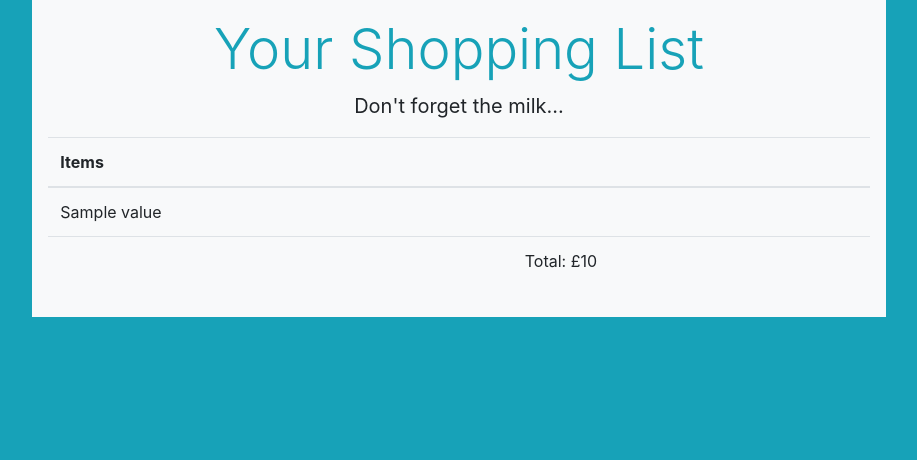
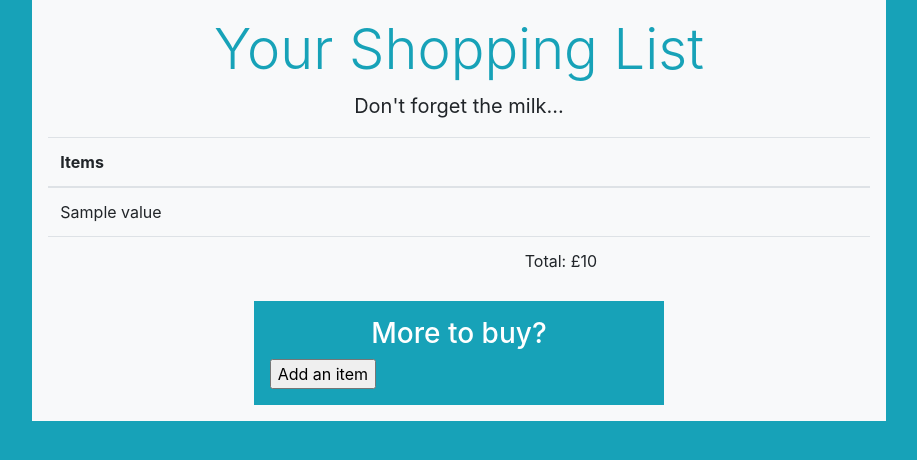
Before and after one commit to katestarks/shopping_list, a Django app: template your_list/templates/your_list/index.html in a window 1280 px wide. Shown: the top 460 px of the page, without its empty margins (181-1098 px from the left). Run offline with Django 4.2, Linux system fonts and the light colour scheme; the template is opened without the code that fills it: most values are stand-ins (such as "Sample title", 1, 10 or a date in 2020); some libraries are stand-ins or nearby versions.

Commit message:
updated home with add item option

```diff
--- a/your_list/templates/your_list/index.html
+++ b/your_list/templates/your_list/index.html
@@ -1,4 +1,5 @@
 <!DOCTYPE HTML>
+<!-- Homepage displaying list of items and option to add -->
 <html>
     <head>
         {% load static %}
@@ -6,7 +7,6 @@
       <link rel="stylesheet" href="https://stackpath.bootstrapcdn.com/bootstrap/4.3.1/css/bootstrap.min.css" integrity="sha384-ggOyR0iXCbMQv3Xipma34MD+dH/1fQ784/j6cY/iJTQUOhcWr7x9JvoRxT2MZw1T" crossorigin="anonymous">
       <link rel="icon" type="image/x-icon" href="{% static '/images/milk_bottle.png' %}">
     </head>
-
     <body class="bg-info">
         <main class="col-8 offset-2 bg-light p-3">
             <h1 class="display-4 text-center text-info">Your Shopping List</h1>
@@ -22,7 +22,6 @@
                         <th scope="col"></th>
                     </tr>
                 </thead>
-
                 <tbody id="shopping_list">
                     {% for key, value in list.items %}
                     <tr>
@@ -39,6 +38,12 @@
                 </tbody>
                 </table>
             </div>
+            <div class="col-6 offset-3 center-block bg-info p-3">
+                <h3 class="text-white text-center">More to buy?</h3>
+                <form id="new-item-form" method="get" action="/your_list/addItem">
+                    <input type="submit" value="Add an item" >
+                </form>
+            </div>
         </main>
     </body>
 </html>
```
Lines whose indentation alone changed are shown as unchanged.
